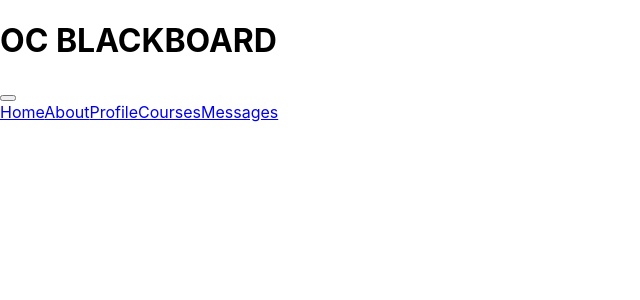
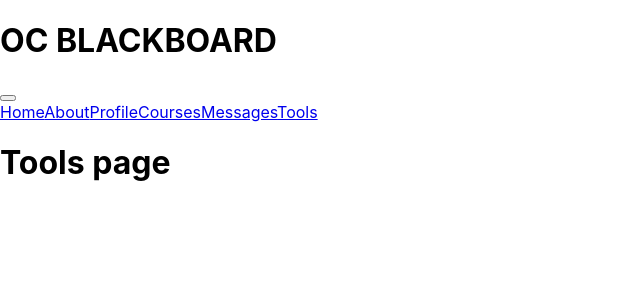
Before and after one commit to logan-giese/whiteboard-course-management, a React (Create React App) app: page /tools in a window 1280 px wide. Shown: the top 300 px of the page, without its empty margins (0-640 px from the left). Built offline with nearby package versions, Linux system fonts and the light colour scheme; the HTML template or start-up script is replaced by a standard one.

Commit message:
added tools page

```diff
--- a/src/App.js
+++ b/src/App.js
@@ -6,6 +6,7 @@ import About from './components/About'
 import Profile from './components/Profile'
 import Courses from './components/Courses'
 import Messages from './components/Messages'
+import Tools from './components/Tools'
 import Home from './components/Home'
 import ServiceTestPage from './components/test/ServiceTestPage'
 import {Navigation} from './components/Navigation'
@@ -24,7 +25,8 @@ function App() {
      <Route path='/about' component={About} />
      <Route path='/profile' component={Profile} />
      <Route path='/courses' component={Courses} />
-     <Route path ='/messages' component ={Messages}/>
+     <Route path ='/messages' component={Messages}/>
+     <Route path ='/tools' component={Tools}/>
      <Route path='/service-tests' component={ServiceTestPage} />
    </Switch>
  </div>
--- a/src/components/Navigation.js
+++ b/src/components/Navigation.js
@@ -16,6 +16,7 @@ export class Navigation extends Component {
             <NavLink className = "d-inline p-2 bg-dark text-white" to ="/profile">Profile</NavLink>
             <NavLink className = "d-inline p-2 bg-dark text-white" to ="/courses">Courses</NavLink>
             <NavLink className = "d-inline p-2 bg-dark text-white" to ="/messages">Messages</NavLink>
+            <NavLink className = "d-inline p-2 bg-dark text-white" to ="/tools">Tools</NavLink>
             </Nav>
             </Navbar.Collapse>
             <Nav> </Nav>
--- /dev/null
+++ b/src/components/Tools.js
@@ -0,0 +1,10 @@
+import React, {Component} from 'react'
+class Tools extends Component{
+    render(){
+        return (
+        <h1>Tools page</h1>
+        );
+    }
+
+}
+export default Tools
```
